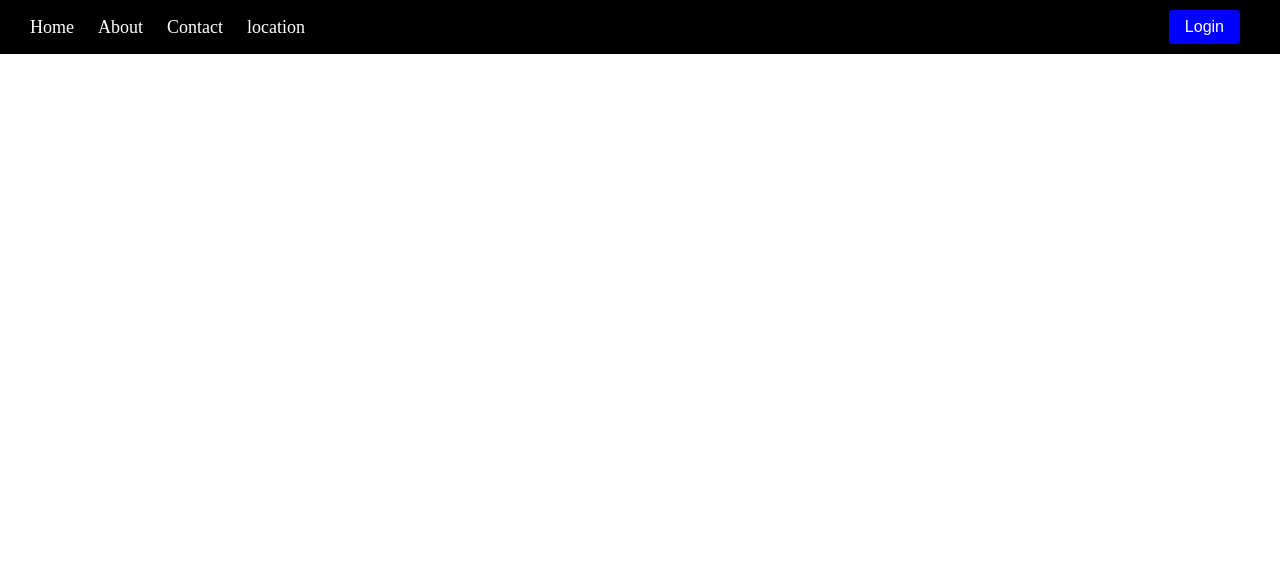
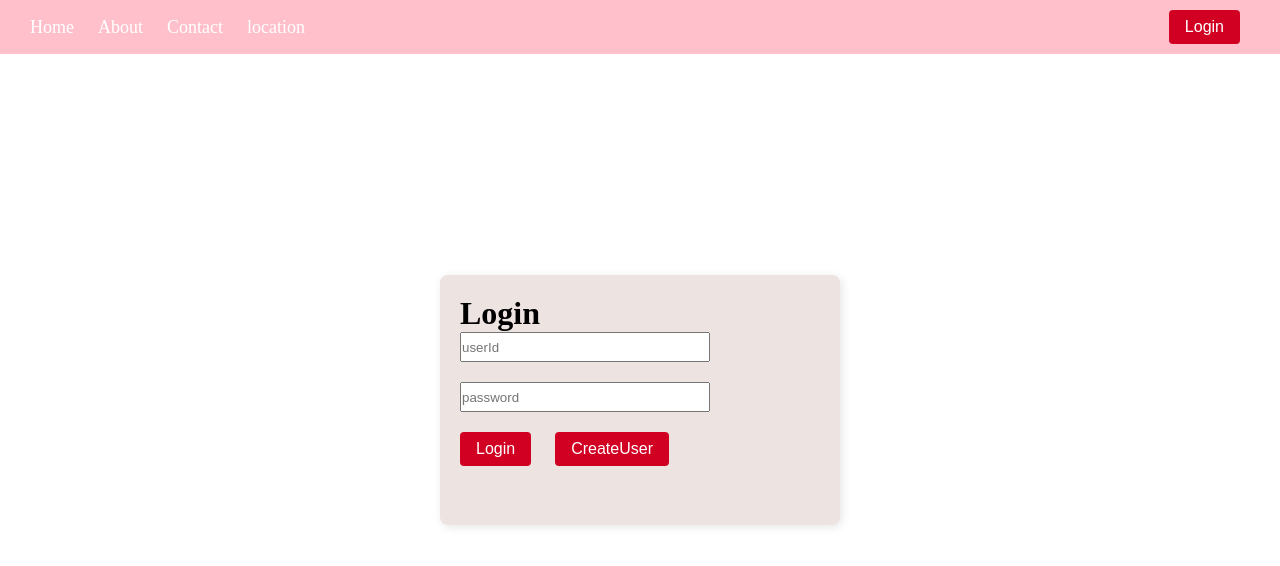
Before and after one commit to mranandprakash/User_Management_System, a plain HTML site: page index.html in a window 1280 px wide. Both pictures are taken after a click on the button "Login". Drawn offline with Linux system fonts and the light colour scheme.

Commit message:
login-popup(UI only)

```diff
--- a/index.html
+++ b/index.html
@@ -15,10 +15,24 @@
             <a href="#">location</a>
             <a href="#" id="mytask" class="hidden">My task</a>
         </nav>
-        <button class="btn">Login</button>
+        <button class="btn" id="loginbtn" onclick="{handlelogin}">Login</button>
         <button class="menu-toggle" id="menuToggle">&#9776;</button>
 
     </header>
+    <div id="overlay"></div>
+
+
+     <div class="loginpopup hidden" id="loginPopup">
+        <h1>Login</h1>
+       <input type="text" placeholder="userId" id="loginuserid">
+       <div class="error" id="erroruserid"></div>
+       <input type="password" placeholder="password" id="loginpassword">
+       <div class="error" id="errorpassword"></div>
+         <button class="btn" id="submitbtn" onclick="{handlelogin}">Login</button>
+       <button class="btn" id="createuser" onclick="{handleCreateUser}">CreateUser</button>
+
+
+     </div>
     <script src="script.js"></script>
 </body>
 </html>
--- a/script.js
+++ b/script.js
@@ -4,3 +4,14 @@ const navLinks = document.getElementById('navLinks');
 menuToggle.addEventListener('click', () => {
     navLinks.classList.toggle('active');
 });
+const loginpopup=document.getElementById("loginPopup");
+
+const btn=document.querySelector("#loginbtn");
+function openpopup(login){
+    login.style.display="block";
+}
+btn.onclick=()=>openpopup(loginpopup);
+
+function handlelogin(){
+  loginpopup.classList.remove("hidden");
+}
--- a/style.css
+++ b/style.css
@@ -12,7 +12,7 @@
     justify-content: space-between;
     align-items: center;
     padding: 10px 20px;
-    background-color: black;
+    background-color:#FFC0CB;
     left:0;
     margin-right: 20px;
     width:100%;
@@ -29,7 +29,9 @@
 }
 .btn{
     padding: 8px 16px;
-    background-color: blue;
+    background-color:#D10023
+
+;
     color: white;
     border: none;
     border-radius: 4px;
@@ -84,3 +86,29 @@ nav a:hover{
     }
 
 }
+.loginpopup {
+    position: fixed;
+    top: 50%;
+    left: 50%;
+    transform: translate(-50%, -50%);
+    background-color:#EDE3E1;
+    padding: 20px;
+    border-radius: 8px;
+    box-shadow: 2px 2px 10px rgba(0, 0, 0, 0.1);
+    z-index: 1001;
+    width: 400px;
+    height: 250px;
+}
+#loginuserid{
+    height: 30px;
+    width: 250px;
+    margin-bottom: 20px;
+
+
+}
+#loginpassword{
+    height: 30px;
+    width: 250px;
+    margin-bottom: 20px;
+
+}
```
